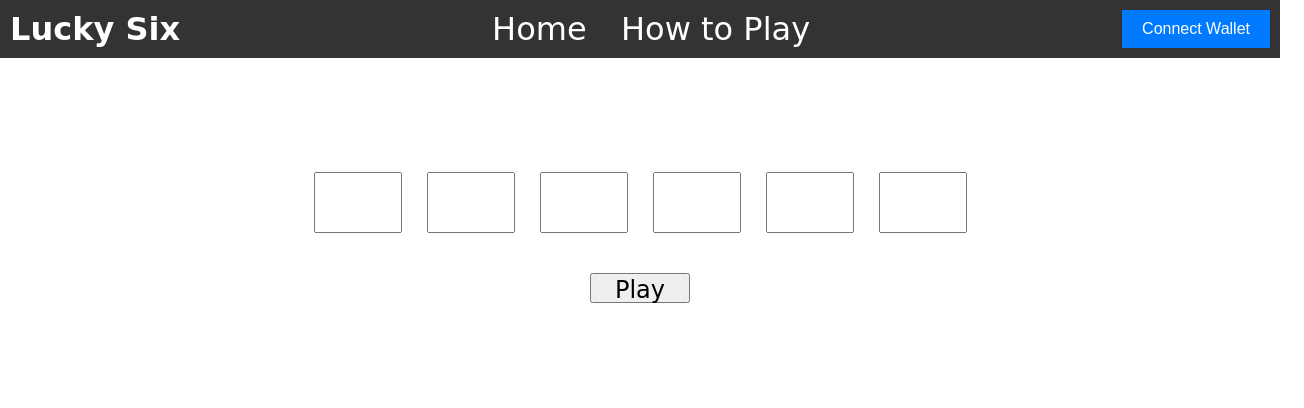
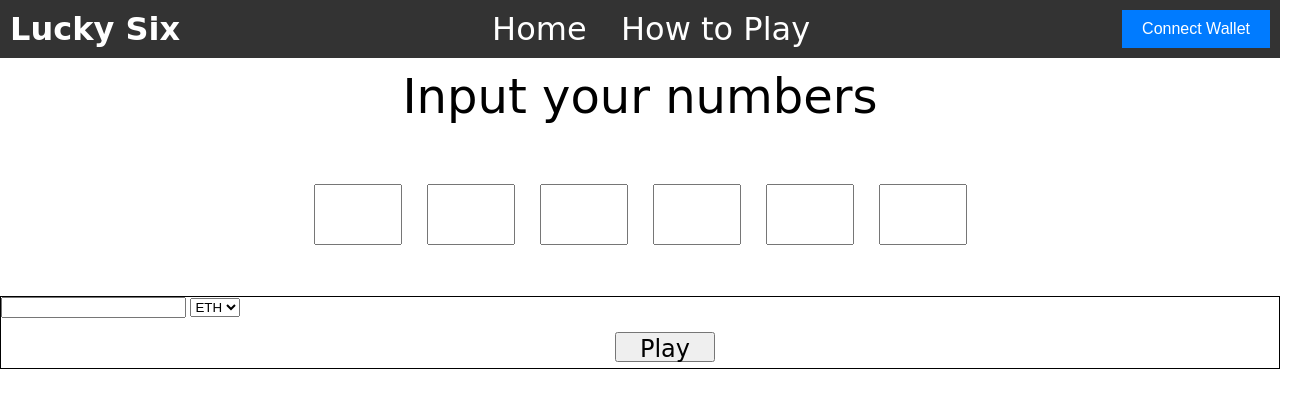
Before and after one commit to Likeaalien/Lucky-Six, a website: page index.html in a window 1280 px wide. Shown: the whole page, 1304 px wide, since content can reach past the window. Drawn offline with Linux system fonts and the light colour scheme; a web font is replaced by a local one.

Commit message:
Version before trying out input ETH move

```diff
--- a/index.html
+++ b/index.html
@@ -21,6 +21,9 @@
             <button onclick="connectMetamask()">Connect Wallet</button>
         </div>
     </div>
+
+    <p class="message">Input your numbers</p>
+
     <div class="container">
         <input type="number">
         <input type="number">
@@ -29,6 +32,14 @@
         <input type="number">
         <input type="number">
     </div>
+    <div class="crypto-input">
+        <input type="number" id="cryptoAmount" step="0.0001" min="0" >
+        <select id="cryptoCurrency">
+            <option value="ETH">ETH</option>
+            <option value="BTC">BTC</option>
+            <option value="XRP">XRP</option>
+            <!-- Add more options as needed -->
+        </select>
     <div id="wrapper">
         <button class="Play">Play</button>
     </div>
--- a/public/css/style.css
+++ b/public/css/style.css
@@ -37,9 +37,14 @@ body {
     cursor: pointer;
     font-size: 16px;
 }
-/* Dodajem */
+.message{
+    text-align: center;
+    font-family: 'Handjet', cursive, 'Poppins', sans-serif;
+    font-size: 3em;
+    margin: 10px;
+}
 .container{
-    margin-top: 4em;
+    margin-top: 0;
     padding:1%;
     display: flex;
     height: 17vh;
@@ -49,7 +54,7 @@ body {
     justify-content: center;
 }
 
-input[type="number"] {
+.container input[type="number"] {
     width: 2em;
     padding: 10px;
     font-size: 2em;
@@ -62,12 +67,23 @@ input[type="number"]::-webkit-outer-spin-button {
     -webkit-appearance: none;
     margin: 0;
 }
+.crypto-input{
+    margin-top: 0;
+    padding: 0;
+
+    border: 1px solid black;
+
+}
+#cryptoAmount{
+    appearance: auto;
+    text-align: center;
+    justify-content: center;
+}
 
 #wrapper{
-    margin: 0%;
+    margin: 25px;
     width:100%;
     height:0;
-
 }
 
 button.Play{
@@ -81,7 +97,6 @@ button.Play{
         transition-duration: 0.4s;
         font-family: 'Handjet', cursive, 'Poppins', sans-serif;
         font-size: 1.5em;
-
     }
 button.Play:hover{
         background-color: #007bff;
```
